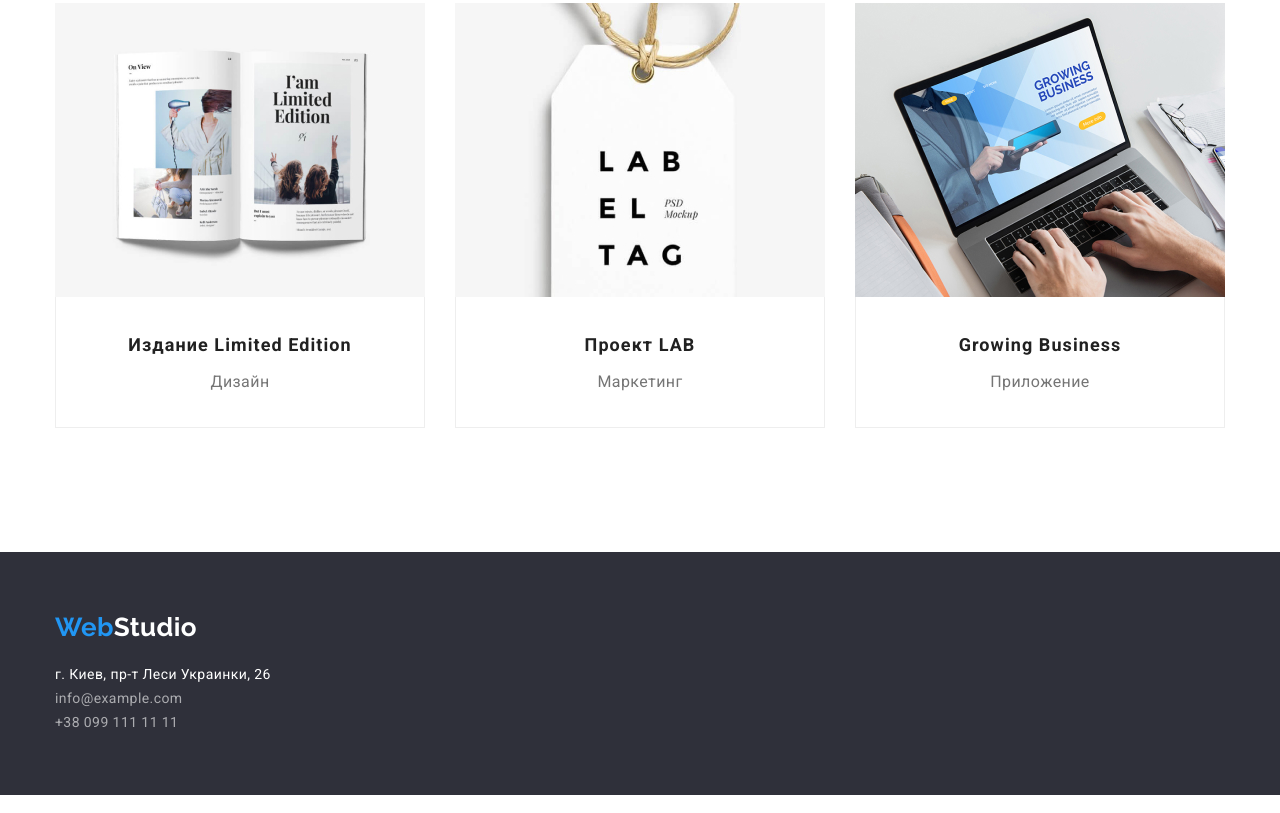
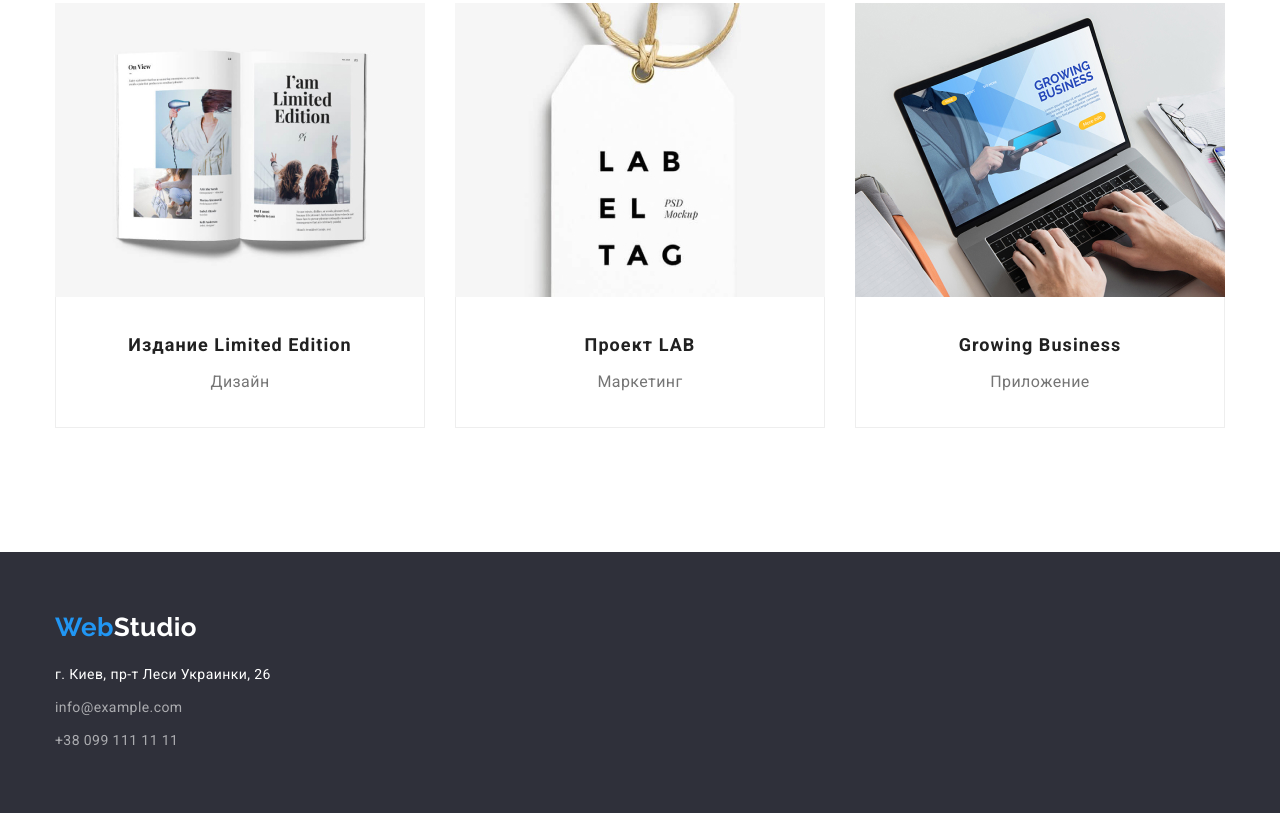
Before and after one commit to SergeyVishnevskiy/goit-markup-hw-03, a plain HTML site: page portfolio.html in a window 1280 px wide. Shown: the part 1171-1984 px from the top of the page. Drawn offline with nearby package versions, Linux system fonts and the light colour scheme.

Commit message:
подвал
подвал для профиля

```diff
--- a/portfolio.html
+++ b/portfolio.html
@@ -104,12 +104,14 @@
         <div class="footer-address">
                 <a href="./index.html" class="logo"><span class="web">Web</span><span class="studio-footer">Studio</span></a>
             <address class="address-list">
-                <div class="city">г. Киев, пр-т Леси Украинки, 26</div>
-                <a href="mailto:info@example.com"  class="contacts-footer">info@example.com</a><br />
-                <a href="tel:+380991111111"  class="contacts-footer">+38 099 111 11 11</a>
+                <ul class="list">
+                <li class="adress-items city">г. Киев, пр-т Леси Украинки, 26</li>
+                <li class="adress-items"><a href="mailto:info@example.com"  class="contacts-footer">info@example.com</a></li>
+                <li class="adress-items"><a href="tel:+380991111111"  class="contacts-footer">+38 099 111 11 11</a></li>
+                </ul>
             </address>
-                </div>
-             </div>
-        </footer>
+        </div>
+    </div>
+</footer>
     </body>
 </html>
```
